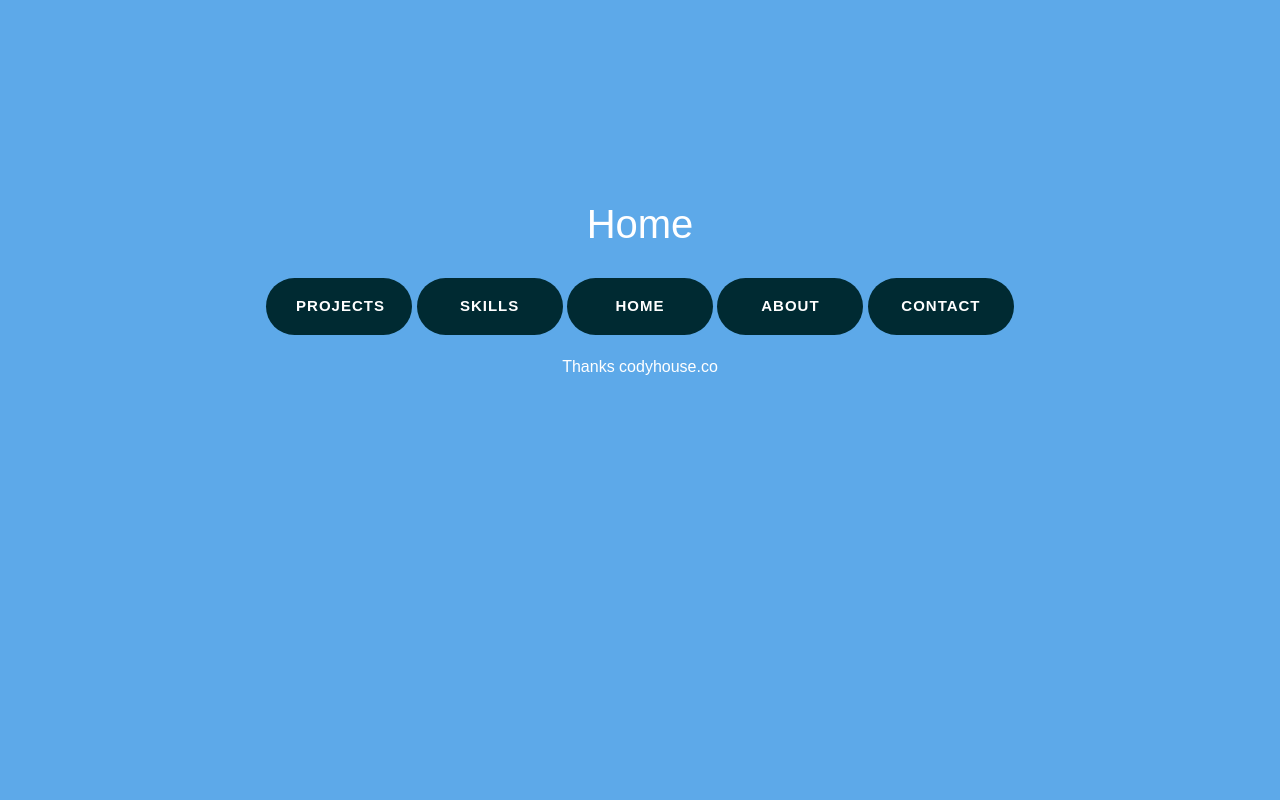
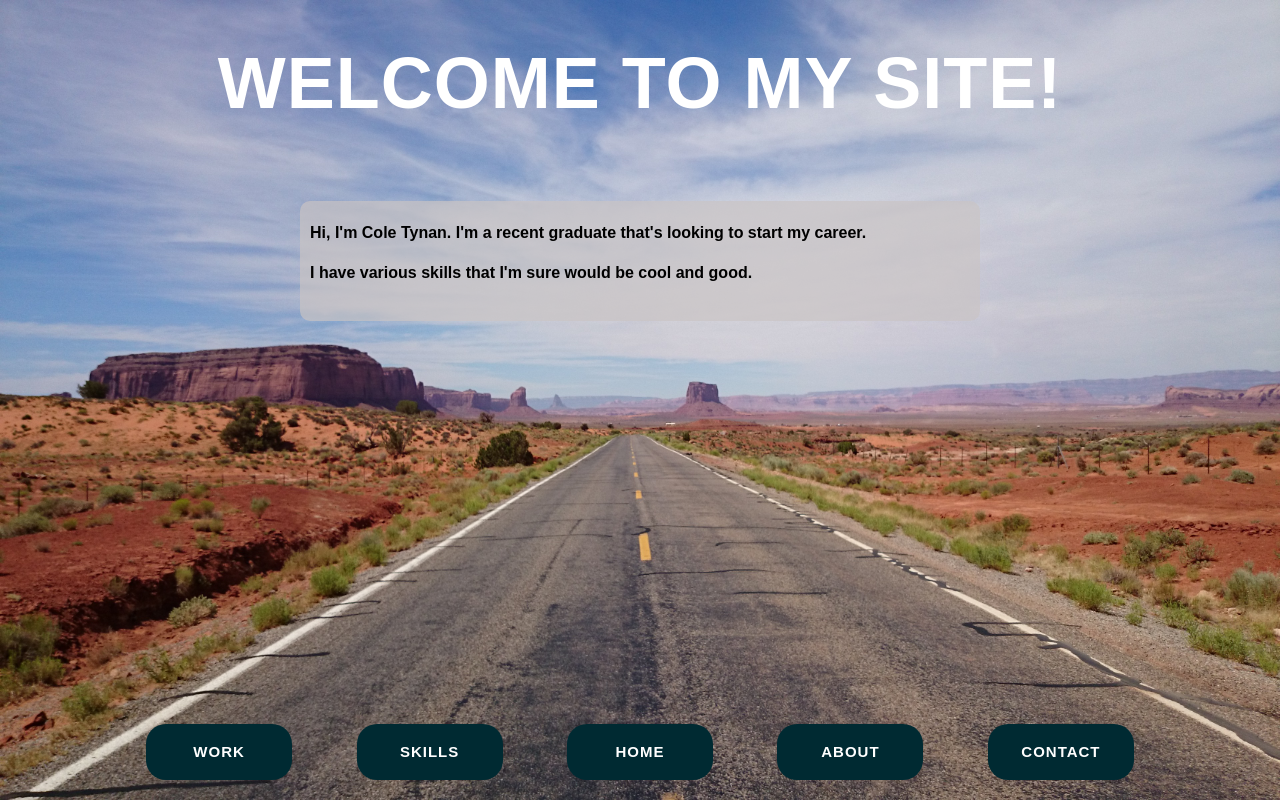
Before and after one commit to Cole-The-Coder/Cole-The-Coder.github.io, a Django app: page / in a window 1280 px wide. Run offline with Django 3.2, Linux system fonts and the light colour scheme; some libraries are stand-ins or nearby versions.

Commit message:
Making github commit

```diff
--- a/personal_site/core/static/core/css/main.css
+++ b/personal_site/core/static/core/css/main.css
@@ -1,13 +1,19 @@
+
 *,
 :before,
 :after {
   box-sizing: border-box;
   padding: 0;
   margin: 0;
+
+}
+html {
+  background-color: #031114;
 }
 .hide {
   display: none;
 }
+
 .page__style {
   background: #6d326d;
   font-family: OpenSans-Regular, sans-serif;
@@ -27,13 +33,21 @@
   text-align: center;
 }
 .page__style h1 {
-  font-weight: 300;
-  margin-top: 200px;
+  font-weight: 900;
+  margin-top: 40px;
   margin-bottom: 30px;
+  text-transform: uppercase;
+  letter-spacing: 1px;
+}
+.page__style .nav__bar {
+  text-align: center;
+	bottom: 0;
+	width: 100%;
+	position: absolute;
 }
 .page__style .btn_nav {
   background: #002a32;
-  border-radius: 30px;
+  border-radius: 20px;
   border: none;
   color: #fff;
   cursor: pointer;
@@ -43,6 +57,7 @@
   text-transform: uppercase;
   letter-spacing: 1px;
   margin-bottom: 20px;
+  margin-inline: 30px;
   padding: 17px 30px;
   width: 146px;
 }
@@ -54,6 +69,20 @@
   text-decoration: none;
   color: #fff;
 }
+.page__style .text-box {
+  color:black;
+  align-items: baseline;
+  margin-top: 75px;
+  margin-inline: 300px;
+  padding-top: 20px;
+  padding-bottom: 20px;
+  padding-inline: 10px;
+  font-weight: 600;
+  font-size: medium;
+  background-color: rgba(202, 196, 196, 0.678);
+  border-radius: 10px;
+  text-align: left;
+}
 .page__style a:hover {
   text-decoration: underline;
 }
@@ -63,30 +92,44 @@
 .fadeIn {
   z-index: 10;
 }
+.about-me-text {
+  text-align: left;
+  margin-inline: 10px;
+}
 /*  home
 -----------------------------------*/
 .home {
   background: #5da9e9;
+  color:#031114;
+  width: 100%;
+  height: 100%;
+  background-repeat: nobackgrepeat;
+  -webkit-background-size: 100% 100%;
+  -moz-background-size: 100% 100%;
+  background-size: 100% 100%;
+  background-image: url("../images/DSC_0134.JPG");
 }
+
 /*  Projects
 -----------------------------------*/
 .projects {
-  background: #bd5de9;
+  background: linear-gradient(180deg, rgb(30, 110, 116) 0%, rgb(150, 234, 240) 100%);
 }
 /*  Skills
 -----------------------------------*/
 .skills {
-  background: #5de974;
+  background: linear-gradient(180deg, rgb(44, 104, 4) 0%, rgb(107, 238, 107) 100%);
 }
 /*  About
 -----------------------------------*/
 .about {
-  background: #fb9b33;
+  background: linear-gradient(180deg, rgb(2, 13, 163) 0%, rgb(120, 122, 223) 100%);
+
 }
 /*  Contact
 -----------------------------------*/
 .contact {
-  background: #c9cdc0;
+  background: linear-gradient(180deg, rgb(202, 99, 3) 0%, rgb(243, 220, 146) 100%);
 }
 /*****************************************************************
 ~ Mobile media-queries (max-width: 767px)
@@ -97,61 +140,81 @@
   }
 }
 @-moz-keyframes animate {
-    20% {
+  10% {
     transform: scale(1, 0.002);
   }
+  35% {
+    transform: scale(0.2, 0.002);
+    opacity: 1;
+  }
   50% {
-		transform: scale(1, 0.002);
-		opacity: 0;
-	  }/*
-	  50% {
-		transform: scale(1, 0.002);
+    transform: scale(0.2, 0.002);
     opacity: 0;
   }
   85% {
     transform: scale(1, 0.002);
     opacity: 1;
-	  }*/
+  }
+  100% {
+    transform: scale(1, 1);
+  }
+}
+@-webkit-keyframes animate {
+  10% {
+    transform: scale(1, 0.002);
+  }
+  35% {
+    transform: scale(0.2, 0.002);
+    opacity: 1;
+  }
+  50% {
+    transform: scale(0.2, 0.002);
+    opacity: 0;
+  }
+  85% {
+    transform: scale(1, 0.002);
+    opacity: 1;
+  }
   100% {
     transform: scale(1, 1);
   }
 }
 @-o-keyframes animate {
-	20% {
+  10% {
     transform: scale(1, 0.002);
   }
+  35% {
+    transform: scale(0.2, 0.002);
+    opacity: 1;
+  }
   50% {
-		transform: scale(1, 0.002);
-		opacity: 0;
-	  }/*
-	  50% {
-		transform: scale(1, 0.002);
+    transform: scale(0.2, 0.002);
     opacity: 0;
   }
   85% {
     transform: scale(1, 0.002);
     opacity: 1;
-	  }*/
+  }
   100% {
     transform: scale(1, 1);
   }
 }
 @keyframes animate {
-  20% {
+  10% {
     transform: scale(1, 0.002);
   }
+  35% {
+    transform: scale(0.2, 0.002);
+    opacity: 1;
+  }
   50% {
-    transform: scale(1, 0.002);
-    opacity: 0;
-  }/*
-  50% {
-    transform: scale(1, 0.002);
+    transform: scale(0.2, 0.002);
     opacity: 0;
   }
   85% {
     transform: scale(1, 0.002);
     opacity: 1;
-  }*/
+  }
   100% {
     transform: scale(1, 1);
   }
--- a/personal_site/core/static/core/js/index.js
+++ b/personal_site/core/static/core/js/index.js
@@ -1,3 +1,8 @@
+/**********************************************
+ * Credit to Megim Ujkani for the animation
+ * https://codepen.io/MergimUjkani
+ **********************************************/
+
 $('.btn_nav').click(function() {
   // animate content
   $('.page__style').addClass('animate_content');
--- a/personal_site/core/templates/core/index.html
+++ b/personal_site/core/templates/core/index.html
@@ -23,6 +23,7 @@
 </head>
 
 <body translate="no" >
+<div class="body__selector">
   <!--
 		//	projects
 		///////////////////////////////////-->
@@ -32,14 +33,13 @@
 
       <h1>Projects</h1>
 
-      <button class="btn_nav projects_link">Projects</button>
+      <div class="nav__bar">
+        <button class="btn_nav projects_link">Experience</button>
         <button class="btn_nav skills_link">Skills</button>
         <button class="btn_nav home_link">Home</button>
-      <button class="btn_nav about_link">About</button>
+        <button class="btn_nav about_link">About Me</button>
         <button class="btn_nav contact_link">Contact</button>
-
-      <p>Thanks <a href="https://codyhouse.co/gem/animated-page-transition/" target="_blank">codyhouse.co</a></p>
-
+      </div>
     </div>
   </div>
 </div>
@@ -51,14 +51,13 @@
     <div id="skills">
       <h1>Skills</h1>
 
-      <button class="btn_nav projects_link">Projects</button>
+      <div class="nav__bar">
+        <button class="btn_nav projects_link">Experience</button>
         <button class="btn_nav skills_link">Skills</button>
         <button class="btn_nav home_link">Home</button>
         <button class="btn_nav about_link">About</button>
         <button class="btn_nav contact_link">Contact</button>
-
-      <p>Thanks <a href="https://codyhouse.co/gem/animated-page-transition/" target="_blank">codyhouse.co</a></p>
-
+      </div>
     </div>
   </div>
 </div>
@@ -70,16 +69,27 @@
   <div class="page__description">
     <div id="about">
       <h1>About</h1>
+    </div>
 
-      <button class="btn_nav projects_link">Projects</button>
+    <div class=" row container">
+      <div class="col-md-4">
+        <img src="{% static 'core/images/MeProf.jpg' %}" class="rounded">
+      </div>
+      <div class="col-md-8">
+        <p class="about-me-text">Lorem ipsum dolor sit amet, consectetur adipiscing elit, sed do eiusmod tempor incididunt ut labore et dolore magna aliqua. Ut enim ad minim veniam, quis nostrud exercitation ullamco laboris nisi ut aliquip ex ea commodo consequat. Duis aute irure dolor in reprehenderit in voluptate velit esse cillum dolore eu fugiat nulla pariatur. Excepteur sint occaecat cupidatat non proident, sunt in culpa qui officia deserunt mollit anim id est laborum.</p>
+      </div>
+    </div>
+      <div class="nav__bar">
+        <button class="btn_nav projects_link">Experience</button>
         <button class="btn_nav skills_link">Skills</button>
         <button class="btn_nav home_link">Home</button>
-      <button class="btn_nav about_link">About</button>
+        <button class="btn_nav about_link">About Me</button>
         <button class="btn_nav contact_link">Contact</button>
+      </div>
 
-      <p>Thanks <a href="https://codyhouse.co/gem/animated-page-transition/" target="_blank">codyhouse.co</a></p>
 
-    </div>
+
+
   </div>
 </div>
 <!--
@@ -89,16 +99,16 @@
   <div class="page__description">
     <div id="contact">
       <h1>Contact</h1>
+    </div>
 
-      <button class="btn_nav projects_link">Projects</button>
+      <div class="nav__bar">
+        <button class="btn_nav projects_link">Experience</button>
         <button class="btn_nav skills_link">Skills</button>
         <button class="btn_nav home_link">Home</button>
-      <button class="btn_nav about_link">About</button>
+        <button class="btn_nav about_link">About Me</button>
         <button class="btn_nav contact_link">Contact</button>
+      </div>
 
-      <p>Thanks <a href="https://codyhouse.co/gem/animated-page-transition/" target="_blank">codyhouse.co</a></p>
-
-    </div>
   </div>
 </div>
 <!--
@@ -106,77 +116,30 @@
 		///////////////////////////////////-->
 <div class="page__style home">
   <div class="page__description">
+
       <div id="home">
+        <h1 class="display-2">Welcome to my site!</h1>
+      </div>
+      <div class="text-box">
+        <p>Hi, I'm Cole Tynan. I'm a recent graduate that's looking to start my career.</p>
+        <p>I have various skills that I'm sure would be cool and good.</p>
+      </div>
 
-      <div class="box"></div>
-
-      <h1>Home</h1>
-
-      <button class="btn_nav projects_link">Projects</button>
+      <div class="nav__bar">
+        <button class="btn_nav projects_link">Work</button>
         <button class="btn_nav skills_link">Skills</button>
         <button class="btn_nav home_link">Home</button>
         <button class="btn_nav about_link">About</button>
         <button class="btn_nav contact_link">Contact</button>
+      </div>
 
-      <p>Thanks <a href="https://codyhouse.co/gem/animated-page-transition/" target="_blank">codyhouse.co</a></p>
+
+
   </div>
 </div>
 </div>
     <script src="https://cpwebassets.codepen.io/assets/common/stopExecutionOnTimeout-8216c69d01441f36c0ea791ae2d4469f0f8ff5326f00ae2d00e4bb7d20e24edb.js"></script>
-
-  <script src='https://cdnjs.cloudflare.com/ajax/libs/jquery/2.1.3/jquery.min.js'></script>
-      <script id="rendered-js" >
-$('.btn_nav').click(function () {
-  // animate content
-  $('.page__style').addClass('animate_content');
-  $('.page__description').fadeOut(80).delay(1900).fadeIn();
-
-  setTimeout(function () {
-    $('.page__style').removeClass('animate_content');
-  }, 3200);
-
-  //remove fadeIn class after 100ms
-  setTimeout(function () {
-    $('.page__style').removeClass('fadeIn');
-  }, 100);
-
-});
-
-// on click show page after 100ms
-$('.home_link').click(function () {
-  setTimeout(function () {
-    $('.home').addClass('fadeIn');
-  }, 100);
-});
-
-$('.projects_link').click(function () {
-  setTimeout(function () {
-    $('.projects').addClass('fadeIn');
-  }, 100);
-});
-
-$('.skills_link').click(function () {
-  setTimeout(function () {
-    $('.skills').addClass('fadeIn');
-  }, 100);
-});
-
-$('.about_link').click(function () {
-  setTimeout(function () {
-    $('.about').addClass('fadeIn');
-  }, 100);
-});
-
-$('.contact_link').click(function () {
-  setTimeout(function () {
-    $('.contact').addClass('fadeIn');
-  }, 100);
-});
-//# sourceURL=pen.js
-    </script>
-
-
-
+    <script id="rendered-js" src="{% static 'core/js/index.js' %}"></script>
 </body>
 
 </html>
```
Also changed, not shown: personal_site/core/static/core/images/15307929495_c605555414_h.jpg (added), personal_site/core/static/core/images/ChadofChivalry.jpg (added), personal_site/core/static/core/images/DSC_0128.JPG (added), personal_site/core/static/core/images/DSC_0129.JPG (added), personal_site/core/static/core/images/DSC_0134.JPG (added), personal_site/core/static/core/images/MeProf.jpg (added), 1 other file. Lines whose indentation alone changed are shown as unchanged.
